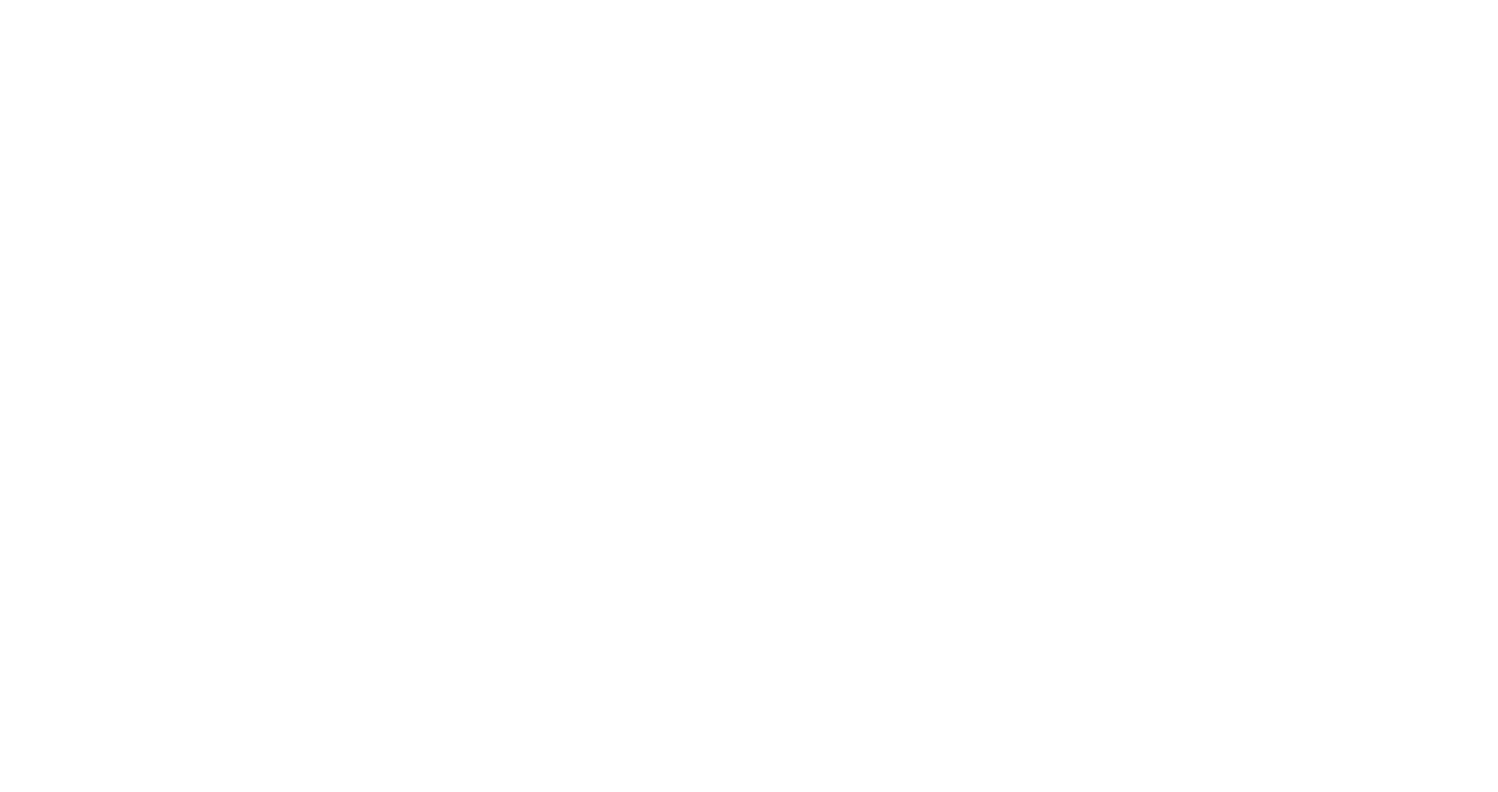
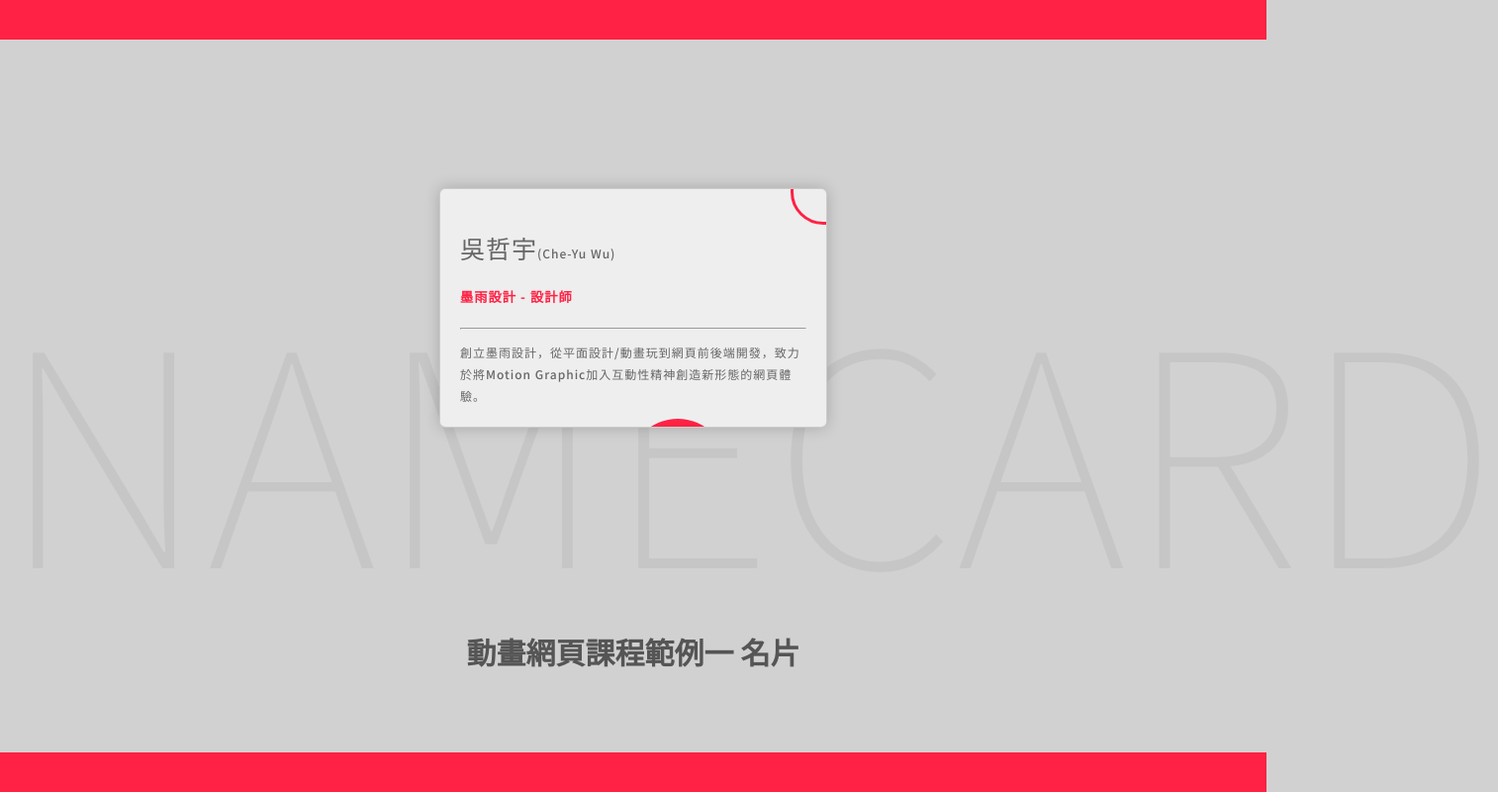
Before and after one commit to runvincentrun/cssPortfolio, a plain HTML site: page nameCard/index.html in a window 1280 px wide. Shown: the whole page at 99% size, 1514 px wide, since content can reach past the window. Drawn offline with Linux system fonts and the light colour scheme.

Commit message:
Finish Namecard exercise

```diff
--- a/nameCard/index.html
+++ b/nameCard/index.html
@@ -4,9 +4,21 @@
     <meta charset="UTF-8">
     <meta http-equiv="X-UA-Compatible" content="IE=edge">
     <meta name="viewport" content="width=device-width, initial-scale=1.0">
+    <link rel="preconnect" href="https://fonts.gstatic.com">
+<link href="https://fonts.googleapis.com/css2?family=Noto+Sans+TC:wght@100;400;500;700&display=swap" rel="stylesheet">
+    <link rel="stylesheet" href="style.css">
     <title>Name Card</title>
 </head>
 <body>
-
+    <div class="mark">NAMECARD</div>
+    <div class="namecard">
+        <h2>吳哲宇<span>(Che-Yu Wu)</span></h2>
+        <h5>墨雨設計 - 設計師</h5>
+        <hr>
+        <p>創立墨雨設計，從平面設計/動畫玩到網頁前後端開發，致力於將Motion Graphic加入互動性精神創造新形態的網頁體驗。</p>
+        <div class="circle circle1"></div>
+        <div class="circle circle2"></div>
+    </div>
+    <h3 class="page_title">動畫網頁課程範例一 名片</h3>
 </body>
 </html>
--- /dev/null
+++ b/nameCard/style.css
@@ -0,0 +1,102 @@
+* {
+  /* border: solid 1px black; */
+  font-family: "Noto Sans TC", sans-serif;
+  position: relative;
+}
+
+html,
+body {
+  padding: 0;
+  margin: 0;
+  width: 100%;
+  height: 100%;
+}
+
+body {
+  background-color: #d1d1d1;
+  border-top: solid 40px #f24;
+  border-bottom: solid 40px #f24;
+  box-sizing: border-box;
+  overflow: hidden;
+}
+
+.namecard {
+  width: 350px;
+  height: 200px;
+  padding: 20px;
+  margin: 150px auto 0;
+  background-color: #eee;
+  letter-spacing: 1px;
+  font-weight: 100;
+  color: #666;
+  overflow: hidden;
+  border-radius: 6px;
+  border: solid 1px rgba(0, 0, 0, 0.15);
+  box-shadow: 0px 0px 15px rgba(0, 0, 0, 0.2);
+}
+
+.namecard h2 {
+  font-size: 25px;
+  font-weight: 500;
+}
+
+.namecard h2 span {
+  font-size: 12px;
+}
+
+.namecard h5 {
+  color: #f24;
+}
+
+.namecard p {
+  font-size: 12px;
+  line-height: 22px;
+  font-weight: 500;
+}
+
+.circle {
+  width: 100px;
+  height: 100px;
+  border-radius: 100%;
+  position: absolute;
+  transition: transform 0.5s;
+}
+.circle1 {
+  right: 100px;
+  /* top: 30px; */
+  background-color: #f24;
+}
+.circle2 {
+  width: 60px;
+  height: 60px;
+  right: -30px;
+  top: -30px;
+  border: 3px solid #f24;
+}
+.page_title {
+  /* border: solid 1px; */
+  text-align: center;
+  color: #555;
+  font-size: 30px;
+  font-weight: 700;
+  position: absolute;
+  bottom: 50px;
+  left: 50%;
+  transform: translate(-50%);
+}
+
+.mark {
+  font-size: 300px;
+  position: absolute;
+  bottom: 100px;
+  font-weight: 100;
+  color: rgba(0, 0, 0, 0.05);
+}
+
+.namecard:hover .circle1 {
+  transform: scale(1.2);
+}
+
+.namecard:hover .circle2 {
+  transform: scale(1.3);
+}
```
